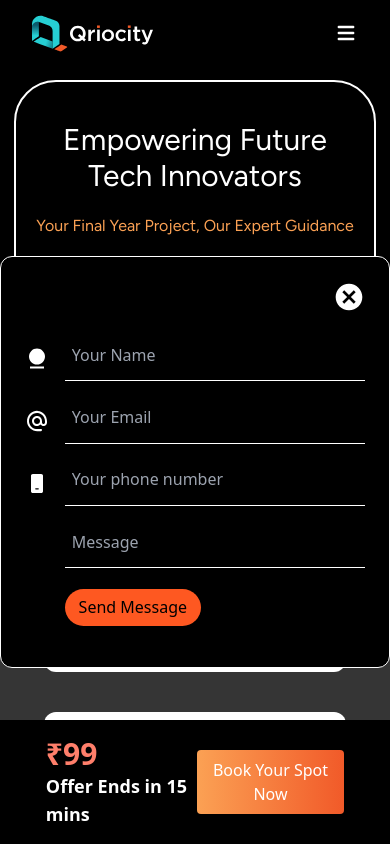
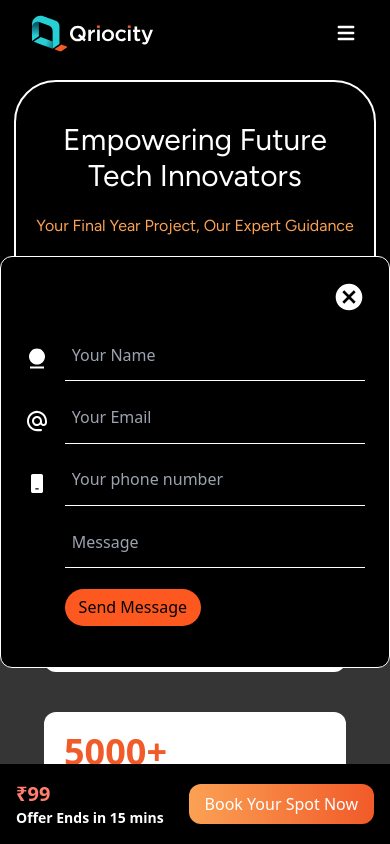
Before and after one commit to Qriocity-Company/Qriocity, a React (Vite) app: page /webinar in a window 390 px wide. Shown: the top 844 px of the page. Built offline with nearby package versions, Linux system fonts and the light colour scheme.

Commit message:
update webinar page

```diff
--- a/src/pages/Webinar.jsx
+++ b/src/pages/Webinar.jsx
@@ -838,17 +838,17 @@ const Webinar = () => {
           </div>
         </div>
       </div>
-       <footer className="fixed bottom-0 left-0 w-full bg-black text-white p-4">
-    <div className='w-5/6 mx-auto'>
+       <footer className=" z-50  fixed bottom-0 left-0 w-full bg-black text-white p-4">
+    <div className='md:w-5/6 mx-auto'>
     <div className="flex justify-between items-center">
         <div>
-        <p className="text-3xl font-semibold text-[#FF7F6B]">₹99</p>
-          <p className="text-lg font-semibold">Offer Ends in 15 mins</p>
+        <p className="md:text-3xl text-xl font-semibold text-[#FF7F6B]">₹99</p>
+          <p className="md:text-lg  text-sm font-semibold">Offer Ends in 15 mins</p>
 
         </div>
 
         <div>
-        <button className="bg-gradient-to-r from-[#FBA154] to-[#F15A29]  text-white px-4 py-2 rounded transition duration-300 " >
+        <button className="bg-gradient-to-r from-[#FBA154] to-[#F15A29]  text-white px-4  py-2 rounded-xl transition duration-300 " >
   Book Your Spot Now
 </button>
 
```
